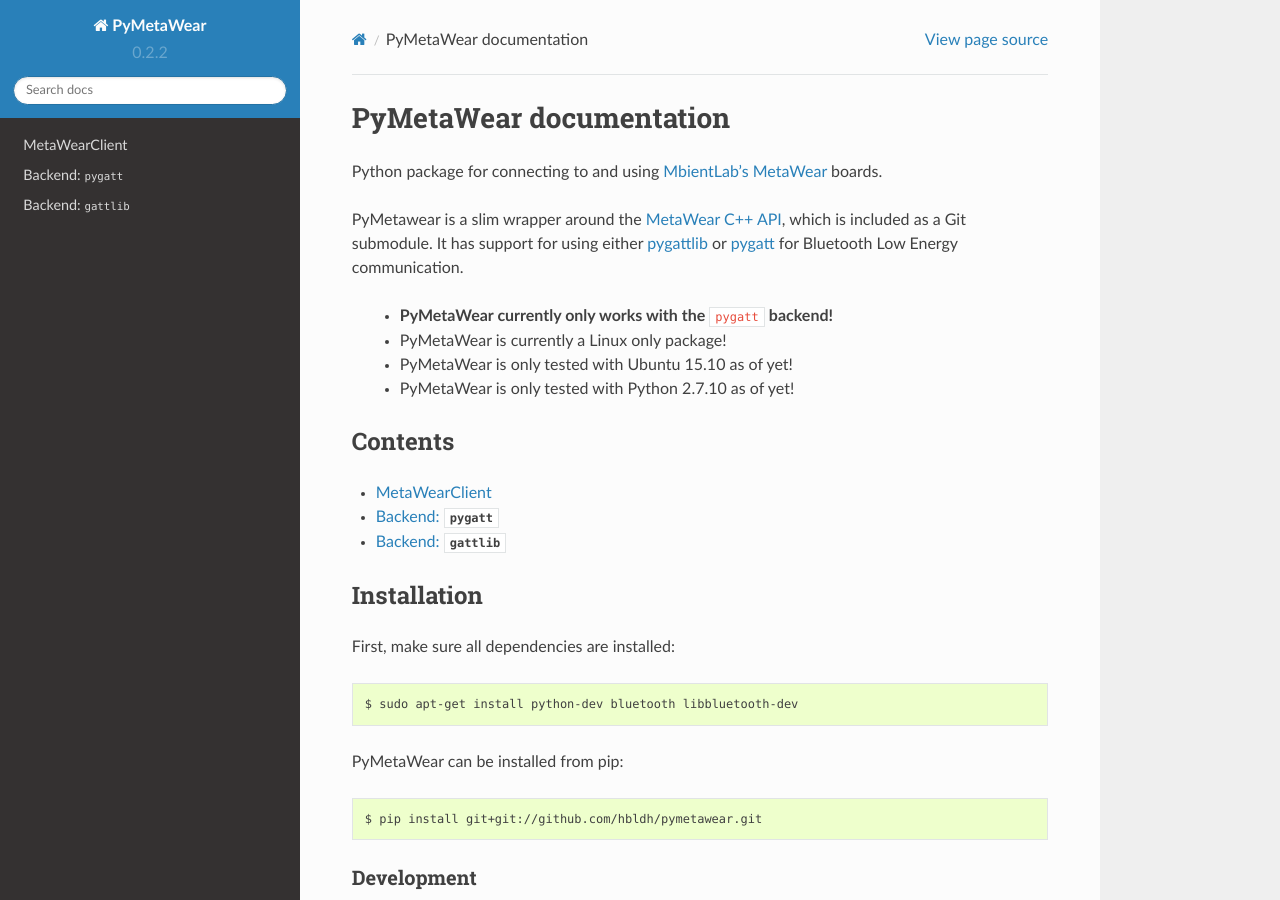
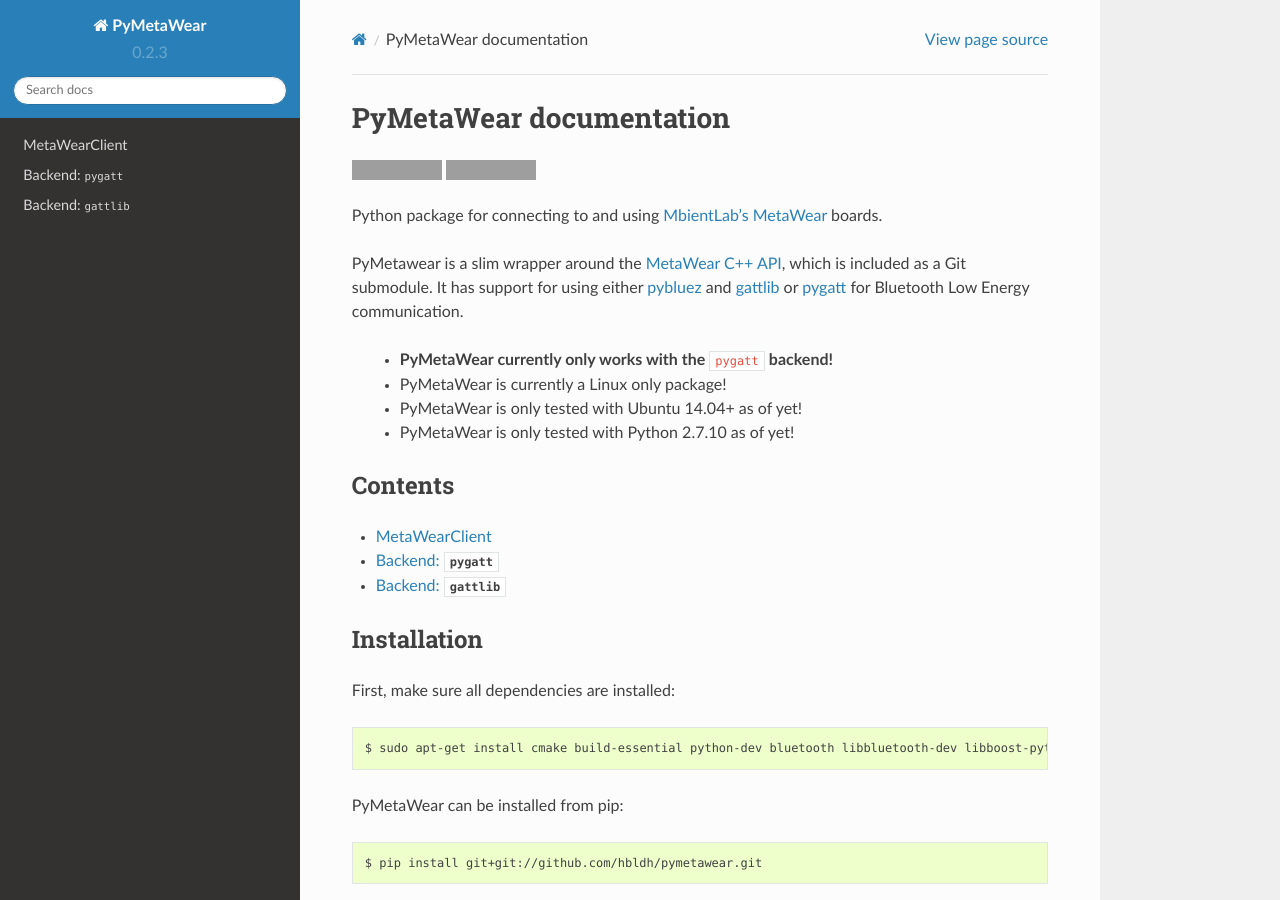
Before and after one commit to hbldh/pymetawear, a Sphinx documentation site: the page built from docs/source/index.rst, in a window 1280 px wide and 900 px high. Built offline with Sphinx 7.4.7 and the Read the Docs theme 2.0.0, drawn with Linux system fonts in a browser that asks for light colours; grey boxes are pictures that could not be loaded.

Commit message:
Version 0.2.3
Installing gattlib through pybluez instead. Changed reqs.
Added Sphinx documentation.
Modified docstrings
Travis CI testing and gh-pages deploy of documentation on master commits
Coveralls added.
Adding badges for Travis and Coveralls
Firmware and Model read to attributes at init.

```diff
--- a/docs/source/index.rst
+++ b/docs/source/index.rst
@@ -6,17 +6,24 @@
 PyMetaWear documentation
 ========================
 
+.. image:: https://travis-ci.org/hbldh/pymetawear.svg?branch=master
+    :target: https://travis-ci.org/hbldh/pymetawear
+.. image:: https://coveralls.io/repos/github/hbldh/pymetawear/badge.svg?branch=master
+    :target: https://coveralls.io/github/hbldh/pymetawear?branch=master
+
 Python package for connecting to and using `MbientLab's MetaWear <https://mbientlab.com/>`_ boards.
 
-PyMetawear is a slim wrapper around the `MetaWear C++ API <https://github.com/mbientlab/Metawear-CppAPI>`_,
+PyMetawear is a slim wrapper around the
+`MetaWear C++ API <https://github.com/mbientlab/Metawear-CppAPI>`_,
 which is included as a Git submodule. It has support for using either
-`pygattlib <https://bitbucket.org/OscarAcena/pygattlib>`_ or
+`pybluez <https://github.com/karulis/pybluez>`_ and
+`gattlib <https://bitbucket.org/OscarAcena/pygattlib>`_ or
 `pygatt <https://github.com/peplin/pygatt>`_ for
 Bluetooth Low Energy communication.
 
     - **PyMetaWear currently only works with the** ``pygatt`` **backend!**
     - PyMetaWear is currently a Linux only package!
-    - PyMetaWear is only tested with Ubuntu 15.10 as of yet!
+    - PyMetaWear is only tested with Ubuntu 14.04+ as of yet!
     - PyMetaWear is only tested with Python 2.7.10 as of yet!
 
 Contents
@@ -36,7 +43,7 @@
 
 .. code-block:: bash
 
-    $ sudo apt-get install python-dev bluetooth libbluetooth-dev
+    $ sudo apt-get install cmake build-essential python-dev bluetooth libbluetooth-dev libboost-python-dev libboost-thread-dev
 
 PyMetaWear can be installed from pip:
 
--- a/pymetawear/__init__.py
+++ b/pymetawear/__init__.py
@@ -6,6 +6,6 @@
 # -----------------------------------------------------------------------------
 
 # Version information.
-__version__ = '0.2.2'
+__version__ = '0.2.3'
 version = __version__  # backwards compatibility name
-version_info = (0, 2, 2)
+version_info = (0, 2, 3)
--- a/requirements.txt
+++ b/requirements.txt
@@ -1,2 +1,2 @@
-gattlib>=0.20150805
-pygatt>=2.0.1
+pybluez[ble]>=0.22
+pygatt[GATTTOOL]>=2.0.1
```
Also changed, not shown: README.rst (+11 -4 lines), docs/source/backends/gattlib.rst (+5 -2 lines), setup.py (+2 -5 lines), .travis.yml (added), 6 other files.
